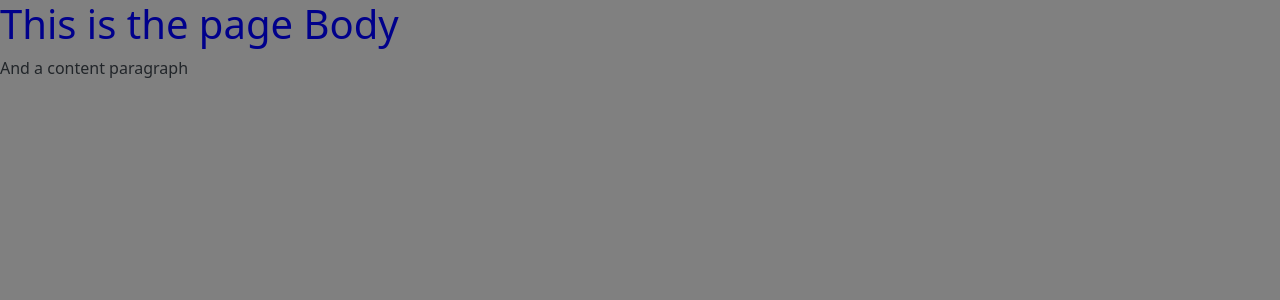
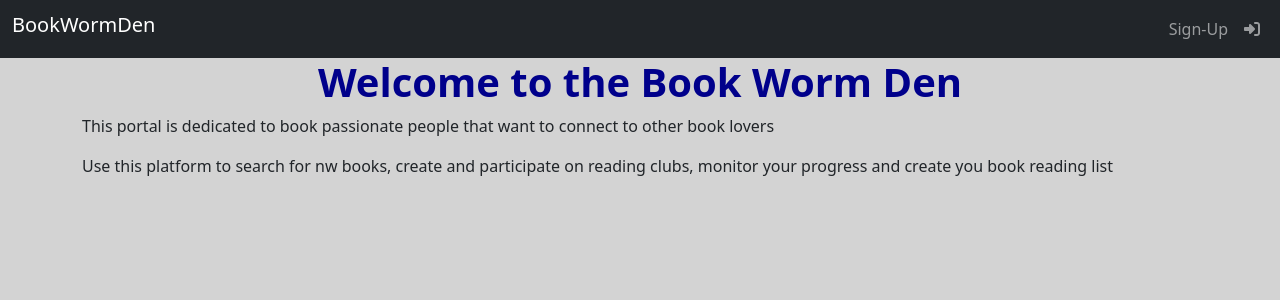
Before and after one commit to Fogaroli/BookWormDen, a Flask app: page / in a window 1280 px wide. Shown: the top 300 px of the page. Run offline with Flask 3, Linux system fonts and the light colour scheme; some libraries are stand-ins or nearby versions.

Commit message:
Update base html template and set navbar.

```diff
--- a/app.py
+++ b/app.py
@@ -1,11 +1,22 @@
+"""
+================================================================
+Title: Book Worm Den
+Author: Fabricio Ribeiro
+Date: September 17, 2024
+
+================================================================
+"""
+
 import os
 from flask import Flask, request, render_template, redirect, flash
 from flask_debugtoolbar import DebugToolbarExtension
 from dotenv import load_dotenv
 from models import connect_db
 
+# Load environmental variables file
 load_dotenv()
 
+# Import Environmental Variables
 db_user = os.environ.get("DB_USER")
 db_pass = os.environ.get("DB_PASSWORD")
 db_host = os.environ.get("DB_HOST")
@@ -14,6 +25,7 @@ production_db = os.environ.get("DB_URI") # If local database should have the for
 testrun = os.environ.get("TESTRUN") # True or False
 secret_code = os.environ.get("SECRETE_KEY")
 
+# Setup Flask app
 app = Flask(__name__)
 app.config["SECRET_KEY"] = secret_code
 app.config["DEBUG_TB_INTERCEPT_REDIRECTS"] = True
@@ -31,7 +43,18 @@ if __name__ == "__main__":
     app.app_context().push()
 
 
+"""
+View functions
+"""
+
+
 @app.route("/")
 def homepage():
+    """View Function for the portal homepage.
 
+    Actions:
+
+    Returns:
+        Render Homepage template file
+    """
     return render_template("homepage.html")
--- a/static/style.css
+++ b/static/style.css
@@ -1,7 +1,9 @@
 h1 {
     color: darkblue;
+    text-align: center;
+    font-weight: bold;
 }
 
 body {
-    background-color: gray;
+    background-color: lightgray;
 }
--- a/templates/base.html
+++ b/templates/base.html
@@ -13,7 +13,59 @@
         <script src="http://unpkg.com/jquery"></script>
     </head>
     <body>
+
+
+        <nav class="navbar bg-dark navbar-expand-lg" data-bs-theme="dark">
+            <div class="container-fluid">
+                <a class="navbar-brand h1" href="/">BookWormDen</a>
+                <button
+                    class="navbar-toggler"
+                    type="button"
+                    data-bs-toggle="collapse"
+                    data-bs-target="#myLinks"
+                    aria-controls="navbarNav"
+                    aria-expanded="false"
+                    aria-label="Toggle navigation">
+                    <span class="navbar-toggler-icon"></span>
+                </button>
+                <div
+                    class="collapse navbar-collapse justify-content-end"
+                    id="myLinks">
+                    <ul class="navbar-nav">
+                        <li class="nav-item">
+                            <a href="/register" class="nav-link">Sign-Up</a>
+                        </li>
+                        <li class="nav-item">
+                            <a href="/login" class="nav-link" title="Log-In"
+                                ><i class="fa-solid fa-right-to-bracket"></i
+                            ></a>
+                        </li>
+                    </ul>
+                </div>
+            </div>
+        </nav>
+
+        <div class="container">
+            {% with messages = get_flashed_messages(with_categories=True) %} {%
+            if messages %}
+            <section class="messages">
+                {% for category , msg in messages %}
+                <div
+                    class="alert alert-{{category}} alert-dismissible"
+                    role="alert">
+                    {{msg}}
+                    <button
+                        type="button"
+                        class="btn-close"
+                        data-bs-dismiss="alert"
+                        aria-label="Close"></button>
+                </div>
+                {% endfor %}
+            </section>
+
+        {% endif %} {% endwith %}
         {% block body %}{% endblock %}
+        </div>
         <script
             src="https://code.jquery.com/jquery-3.7.1.min.js"
             integrity="sha256-/JqT3SQfawRcv/BIHPThkBvs0OEvtFFmqPF/lYI/Cxo="
--- a/templates/homepage.html
+++ b/templates/homepage.html
@@ -1,7 +1,8 @@
-{% extends 'base.html' %} {% block title %} My Page Title {% endblock %} {%
+{% extends 'base.html' %} {% block title %} The Book Worm Den {% endblock %} {%
 block body %}
 
-<h1>This is the page Body</h1>
-<p>And a content paragraph</p>
+<h1>Welcome to the Book Worm Den </h1>
+<p>This portal is dedicated to book passionate people that want to connect to other book lovers</p>
+<p>Use this platform to search for nw books, create and participate on reading clubs, monitor your progress and create you book reading list</p>
 
 {% endblock %}
```
